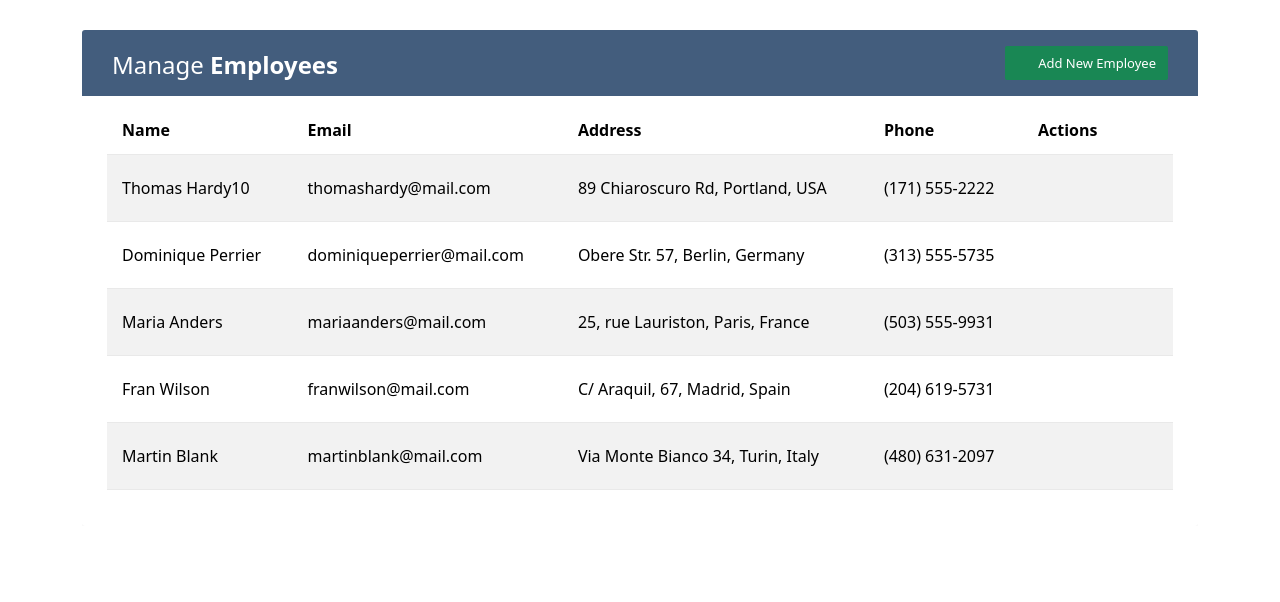
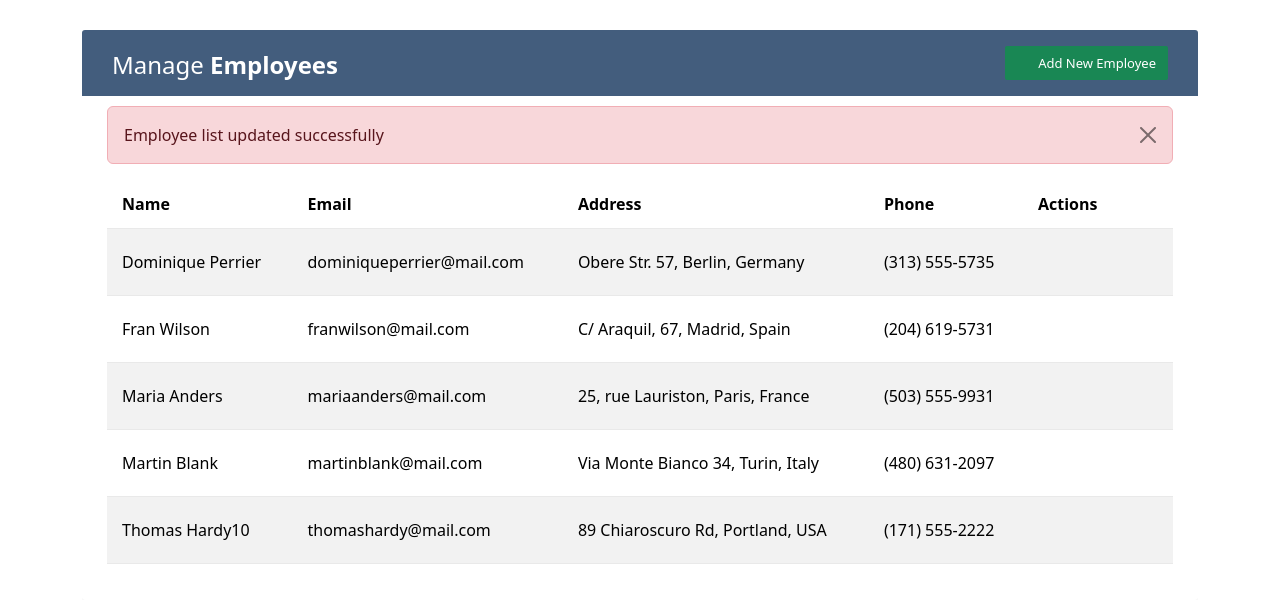
Before and after one commit to faiz-webdev/reactjs-hooks, a React (Create React App) app: page / in a window 1280 px wide. Shown: the top 602 px of the page. Built offline with nearby package versions, Linux system fonts and the light colour scheme.

Commit message:
10. show alert

```diff
--- a/src/components/Employee.js
+++ b/src/components/Employee.js
@@ -1,4 +1,4 @@
-import React, { useState } from "react";
+import React, { useEffect, useState } from "react";
 import { useContext } from "react";
 import { Button, Modal } from "react-bootstrap";
 import { EmployeeContext } from "../context/EmployeeContext";
@@ -12,6 +12,10 @@ function Employee({ employee }) {
   const handleShow = () => setShow(true);
   const handleClose = () => setShow(false);
 
+  useEffect(() => {
+    handleClose();
+  }, [employee]);
+
   return (
     <>
       <td>{employee.name}</td>
@@ -19,7 +23,11 @@ function Employee({ employee }) {
       <td>{employee.address}</td>
       <td>{employee.phone}</td>
       <td>
-        <button className="btn text-warning btn-act" data-toggle="modal" onClick={handleShow}>
+        <button
+          className="btn text-warning btn-act"
+          data-toggle="modal"
+          onClick={handleShow}
+        >
           <i className="material-icons" data-toggle="tooltip" title="Edit">
             &#xE254;
           </i>
--- a/src/components/EmployeeList.js
+++ b/src/components/EmployeeList.js
@@ -1,7 +1,7 @@
 import Employee from "./Employee";
 import { EmployeeContext } from "../context/EmployeeContext";
 import { useContext, useEffect, useState } from "react";
-import { Button, Modal } from "react-bootstrap";
+import { Alert, Button, Modal } from "react-bootstrap";
 import AddForm from "./AddForm";
 
 function EmployeeList() {
@@ -12,8 +12,19 @@ function EmployeeList() {
   const handleShow = () => setShow(true);
   const handleClose = () => setShow(false);
 
+  const [showAlert, setShowAlert] = useState(false);
+
+  const handleShowAlert = () => {
+    setShowAlert(true);
+    setTimeout(() => {}, 2000);
+  };
+
   useEffect(() => {
-    handleClose()
+    handleClose();
+
+    return () => {
+      handleShowAlert();
+    };
   }, [employees]);
 
   return (
@@ -38,6 +49,15 @@ function EmployeeList() {
         </div>
       </div>
 
+      <Alert
+        variant="danger"
+        show={showAlert}
+        onClose={() => setShowAlert(false)}
+        dismissible
+      >
+        Employee list updated successfully
+      </Alert>
+
       <table className="table table-striped table-hover">
         <thead>
           <tr>
@@ -49,11 +69,13 @@ function EmployeeList() {
           </tr>
         </thead>
         <tbody>
-          {employees.map((emp) => (
-            <tr key={emp.id}>
-              <Employee employee={emp} />
-            </tr>
-          ))}
+          {employees
+            .sort((a, b) => (a.name < b.name ? -1 : 1))
+            .map((emp) => (
+              <tr key={emp.id}>
+                <Employee employee={emp} />
+              </tr>
+            ))}
         </tbody>
       </table>
       <Modal show={show} onHide={handleClose}>
```
